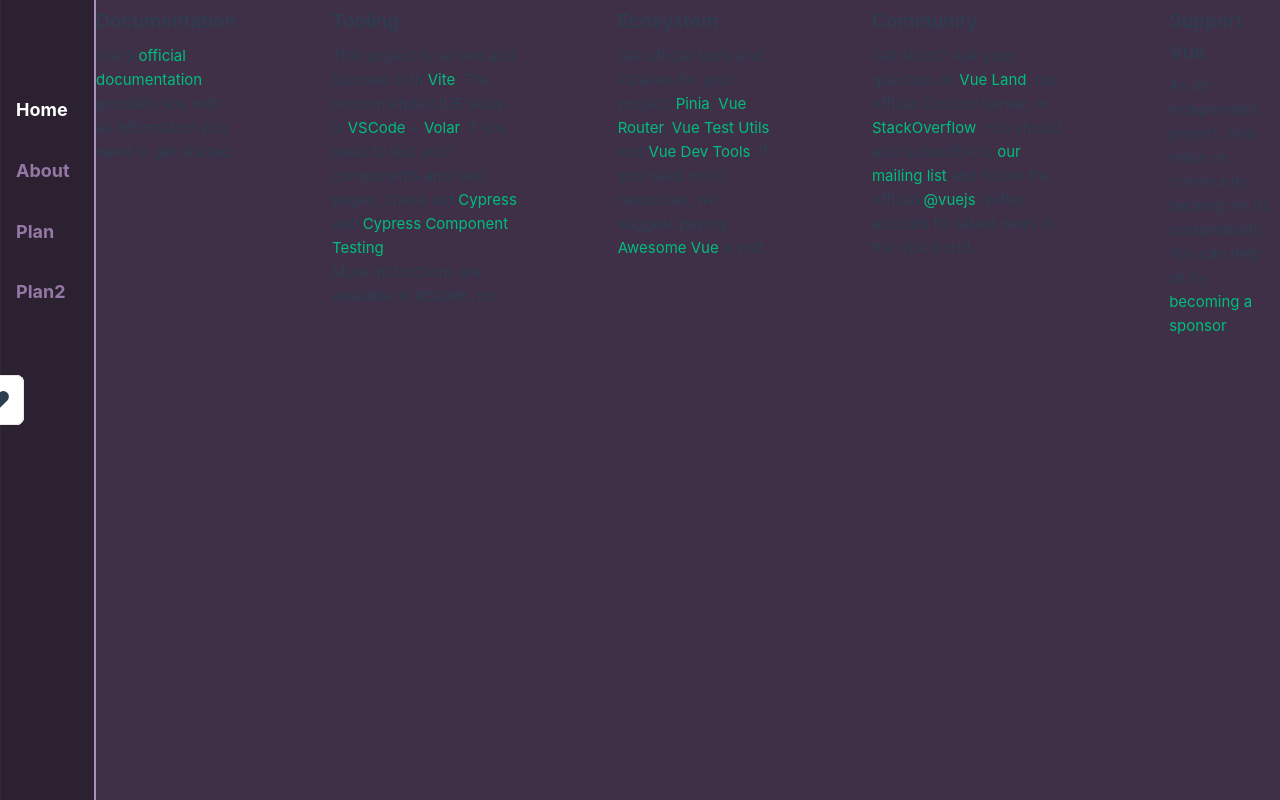
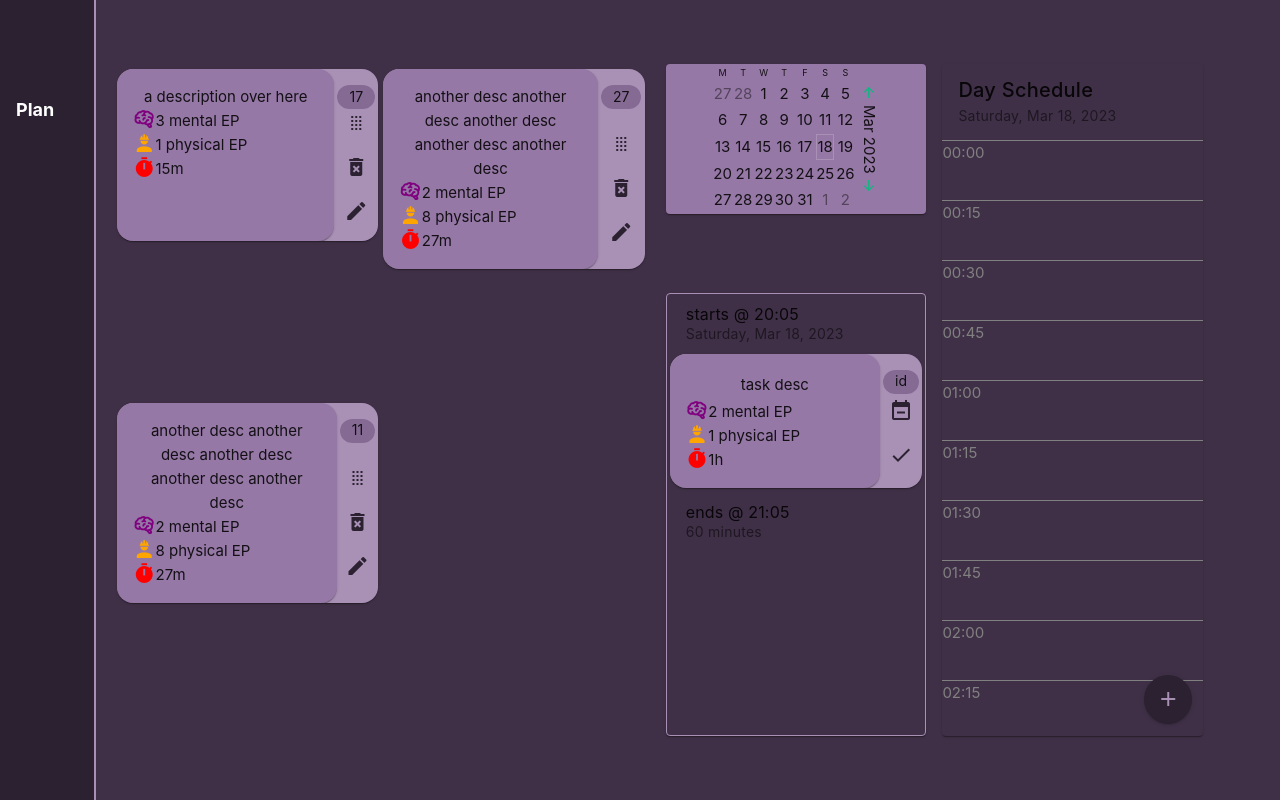
Before and after one commit to thabotr/planner, a Vue app: page / in a window 1280 px wide. Built offline with nearby package versions, Linux system fonts and the light colour scheme; what v-calendar would draw is missing.

Commit message:
updated routes

```diff
--- a/src/App.vue
+++ b/src/App.vue
@@ -6,10 +6,7 @@ import { RouterLink, RouterView } from 'vue-router'
   <main>
     <nav>
       <div id="links">
-        <RouterLink to="/">Home</RouterLink>
-        <RouterLink to="/about">About</RouterLink>
-        <RouterLink to="/plan">Plan</RouterLink>
-        <RouterLink to="/plan/2">Plan2</RouterLink>
+        <RouterLink to="/">Plan</RouterLink>
       </div>
       <button class="mobile-only">Nav Menu</button>
       <button class="mobile-only">Create Item Menu</button>
--- a/src/router/index.ts
+++ b/src/router/index.ts
@@ -1,31 +1,12 @@
 import { createRouter, createWebHistory } from 'vue-router'
-import HomeView from '../views/HomeView.vue'
 
 const router = createRouter({
   history: createWebHistory(import.meta.env.BASE_URL),
   routes: [
     {
       path: '/',
-      name: 'home',
-      component: HomeView
-    },
-    {
-      path: '/about',
-      name: 'about',
-      // route level code-splitting
-      // this generates a separate chunk (About.[hash].js) for this route
-      // which is lazy-loaded when the route is visited.
-      component: () => import('../views/AboutView.vue')
-    },
-    {
-      path: '/plan',
       name: 'plan',
       component: () => import('../views/PlanView.vue')
-    },
-    {
-      path: '/plan/2',
-      name: 'plan2',
-      component: () => import('../views/PlanView2.vue')
     }
   ]
 })
--- a/src/views/PlanView.vue
+++ b/src/views/PlanView.vue
@@ -1,66 +1,174 @@
-<script setup lang="ts">
-import ThePlanner from '@/components/ThePlanner.vue';
-import TheTasks from '../components/TheTasks.vue'
-</script>
-
 <template>
-  <main class="padded">
-    <div id="the-tasks" class="padded">
-      <TheTasks />
+    <div id="main-container">
+        <div id="calendar-ctnr">
+            <CalendarVue @click-date="drop" />
+        </div>
+        <div id="day-schedule-ctnr">
+            <PreviewDaySchedule @schedule="drop" :timeslots="[
+                new TimedItemTypeWithTasks(
+                    '19', 67 * TimeInMillis.Minute, 60, 80, new Date().getTime() - 9 * TimeInMillis.Minute, [
+                    new ScheduledDescriptiveItemType(
+                        '', TimeInMillis.Hour, 10, 10, 'described here', new Date().getTime() - 9 * TimeInMillis.Minute,
+                    ),
+                ]
+                ),
+                new TimedItemTypeWithTasks(
+                    '21', 27 * TimeInMillis.Minute, 30, 70, new Date().getTime() + 90 * TimeInMillis.Minute, [
+                    new ScheduledDescriptiveItemType(
+                        '', TimeInMillis.Hour, 10, 10, 'described here', new Date().getTime(),
+                    ),
+                ]
+                )
+            ]" />
+        </div>
+        <div id="unscheduled-tasks-ctnr">
+            <UnscheduledTaskCard v-for="task in unscheduledTasks" :item="task" />
+        </div>
+        <div id="todo-ctnr">
+            <TodoTaskGroup :scheduled-task="
+                new ScheduledDescriptiveItemType(
+                    'id', TimeInMillis.Hour, 10, 20, 'task desc', new Date().getTime() + 1 * TimeInMillis.Minute,
+                )
+            " />
+        </div>
+        <CreateItemGroup class="fab" />
     </div>
-    <div id="the-calendar" class="padded">
-      <ThePlanner @error="onError" />
-    </div>
-    <v-snackbar v-model="snackbar" vertical>
-      <h2 class="centered-content error">{{ notification.type }}</h2>
-
-      <p>{{ notification.message }}</p>
-
-      <template v-slot:actions>
-        <v-btn color="indigo" variant="text" @click="snackbar = false">
-          Close
-        </v-btn>
-      </template>
-    </v-snackbar>
-  </main>
 </template>
 
-<script lang="ts">
-export default {
-  data() {
-    return {
-      snackbar: false,
-      notification: {
-        type: "Error",
-        message: "Error message",
-      }
-    };
-  },
-  methods: {
-    onError(
-      notif: {
-        type: string,
-        message: string,
-      }
-    ) {
-      this.notification = notif;
-      this.snackbar = true;
-    }
-  }
+<script setup lang="ts">
+import { ref } from 'vue';
+import CreateItemGroup from '@/components/CreateItemGroup.vue';
+import TodoTaskGroup from '@/components/Task/TodoTaskGroup.vue';
+import UnscheduledTaskCard from '@/components/Task/UnscheduledTaskCard.vue';
+import { TimeInMillis } from '@/middleware/helpers';
+import DescriptiveItemType from '@/types/DescriptiveItemType';
+import ScheduledDescriptiveItemType from '@/types/ScheduledDescriptiveItemType';
+import TimedItemType from '@/types/TimedItemType';
+import PreviewDaySchedule from '@/components/PreviewDaySchedule.vue';
+import TimedItemTypeWithTasks from '@/types/TimedItemTypeWithTasks';
+import CalendarVue from '@/components/Calendar.vue';
+const v = new TimedItemType("id", 10, 10, 10, 167_000_000);
+
+// function onSave(event: DescriptiveItemType) {
+//     console.log("on save called", event);
+// }
+
+const unscheduledTasks = ref<DescriptiveItemType[]>([
+    new DescriptiveItemType('17', 15 * TimeInMillis.Minute, 10, 30, 'a description over here'),
+    new DescriptiveItemType('27', 27 * TimeInMillis.Minute, 50, 20, 'another desc another desc another desc another desc another desc'),
+    new DescriptiveItemType('11', 27 * TimeInMillis.Minute, 50, 20, 'another desc another desc another desc another desc another desc'),
+]);
+
+function drop(t: any) {
+    console.log('schedule', t);
+}
+
+function onDelete() {
+    console.log("on delete called");
 }
 </script>
 
 <style scoped>
-main {
-  display: grid;
-  grid-template-columns: 1fr 1fr;
+/* #cal {
+    width: 10rem;
+    height: 10rem;
 }
 
-#the-calendar {
-  border-left: 2px solid gray;
+#cal * {
+    width: 100%;
+    height: 100%;
+} */
+
+#main-container {
+    display: grid;
+    grid-template-columns: repeat(4, 1fr);
+    grid-template-rows: repeat(3, 1fr);
+    grid-template-areas:
+        "a a b c"
+        "a a d c"
+        "a a d c"
+    ;
+    gap: 1rem;
+    position: relative;
 }
 
-.padded {
-  padding: 1rem;
+#unscheduled-tasks-ctnr {
+    grid-area: a;
 }
+
+@media (min-width: 1024px) {
+    #unscheduled-tasks-ctnr {
+        display: grid;
+        grid-template-columns: 1fr 1fr;
+        gap: 5px;
+        padding: 5px;
+    }
+}
+
+#calendar-ctnr {
+    grid-area: b;
+}
+
+#day-schedule-ctnr {
+    grid-area: c;
+}
+
+#todo-ctnr {
+    grid-area: d;
+}
+
+@media (max-width: 1024px) {
+    #main-container {
+        grid-template-columns: repeat(3, 1fr);
+        grid-template-rows: repeat(3, 1fr);
+        grid-template-areas:
+            "a b c"
+            "a d c"
+            "a d c"
+        ;
+    }
+}
+
+@media (max-width: 480px) {
+    #main-container {
+        grid-template-columns: 1fr;
+        grid-template-rows: repeat(3, 1fr);
+        grid-template-areas:
+            "d"
+            "d"
+            "a"
+        ;
+    }
+
+    #day-schedule-ctnr,
+    #calendar-ctnr {
+        display: none;
+        /* display these in a dialog using action from nav */
+    }
+}
+
+.fab {
+    position: absolute;
+    right: 1%;
+    bottom: 2%;
+}
+
+.v-btn {
+    background-color: transparent;
+    color: var(--color-primary);
+}
+
+#todo {
+    position: relative;
+}
+
+#card {
+    position: absolute;
+    left: 0;
+    right: 0;
+}
+
+/* #active-task {
+    grid-area: b;
+} */
 </style>
--- a/src/views/PlanView2.vue
+++ /dev/null
@@ -1,89 +0,0 @@
-
-<template>
-    <div id="main-container">
-        <div id="calendar-ctnr" class="hlt-1">
-
-        </div>
-        <div id="day-schedule-ctnr" class="hlt-2">
-            Lorem ipsum dolor sit amet consectetur adipisicing elit. Unde, hic.
-        </div>
-        <div id="unscheduled-tasks-ctnr" class="hlt-3">
-
-        </div>
-        <div id="todo-ctnr" class="hlt-4">
-
-        </div>
-        <CreateItemGroup class="fab"/>
-    </div>
-</template>
-
-<script setup lang="ts">
-import CreateItemGroup from '@/components/CreateItemGroup.vue';
-</script>
-
-<style scoped>
-#main-container {
-    display: grid;
-    grid-template-columns: repeat(4, 1fr);
-    grid-template-rows: repeat(3, 1fr);
-    grid-template-areas:
-        "a a b c"
-        "a a d c"
-        "a a d c"
-    ;
-    gap: 1rem;
-    position: relative;
-}
-
-#unscheduled-tasks-ctnr {
-    grid-area: a;
-}
-
-#calendar-ctnr {
-    grid-area: b;
-}
-
-#day-schedule-ctnr {
-    grid-area: c;
-}
-
-#todo-ctnr {
-    grid-area: d;
-}
-
-@media (max-width: 1024px) {
-    #main-container {
-        grid-template-columns: repeat(3, 1fr);
-        grid-template-rows: repeat(3, 1fr);
-        grid-template-areas:
-            "a b c"
-            "a d c"
-            "a d c"
-        ;
-    }
-}
-
-@media (max-width: 480px) {
-    #main-container {
-        grid-template-columns: 1fr;
-        grid-template-rows: repeat(3, 1fr);
-        grid-template-areas:
-            "d"
-            "d"
-            "a"
-        ;
-    }
-
-    #day-schedule-ctnr,
-    #calendar-ctnr {
-        display: none;
-        /* display these in a dialog using action from nav */
-    }
-}
-
-.fab {
-    position: absolute;
-    right: 1%;
-    bottom: 2%;
-}
-</style>
```
